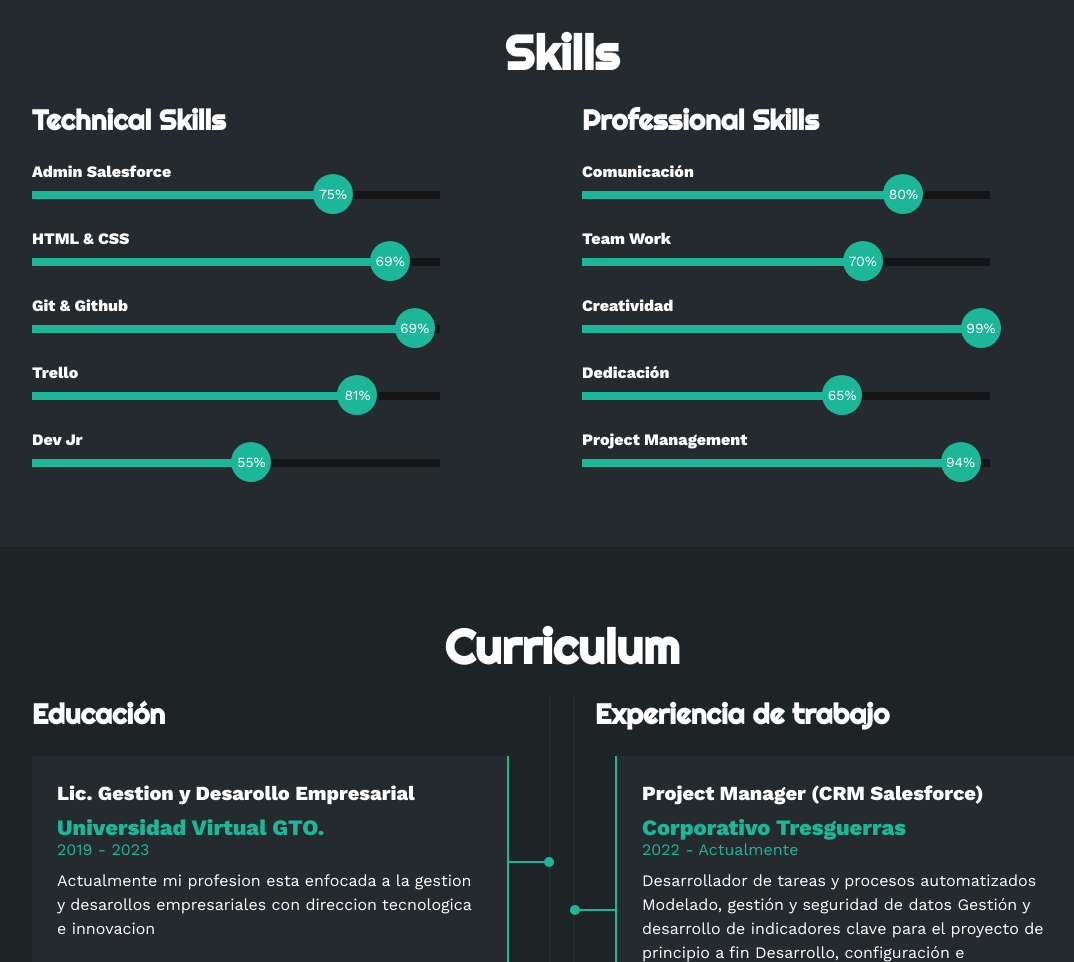
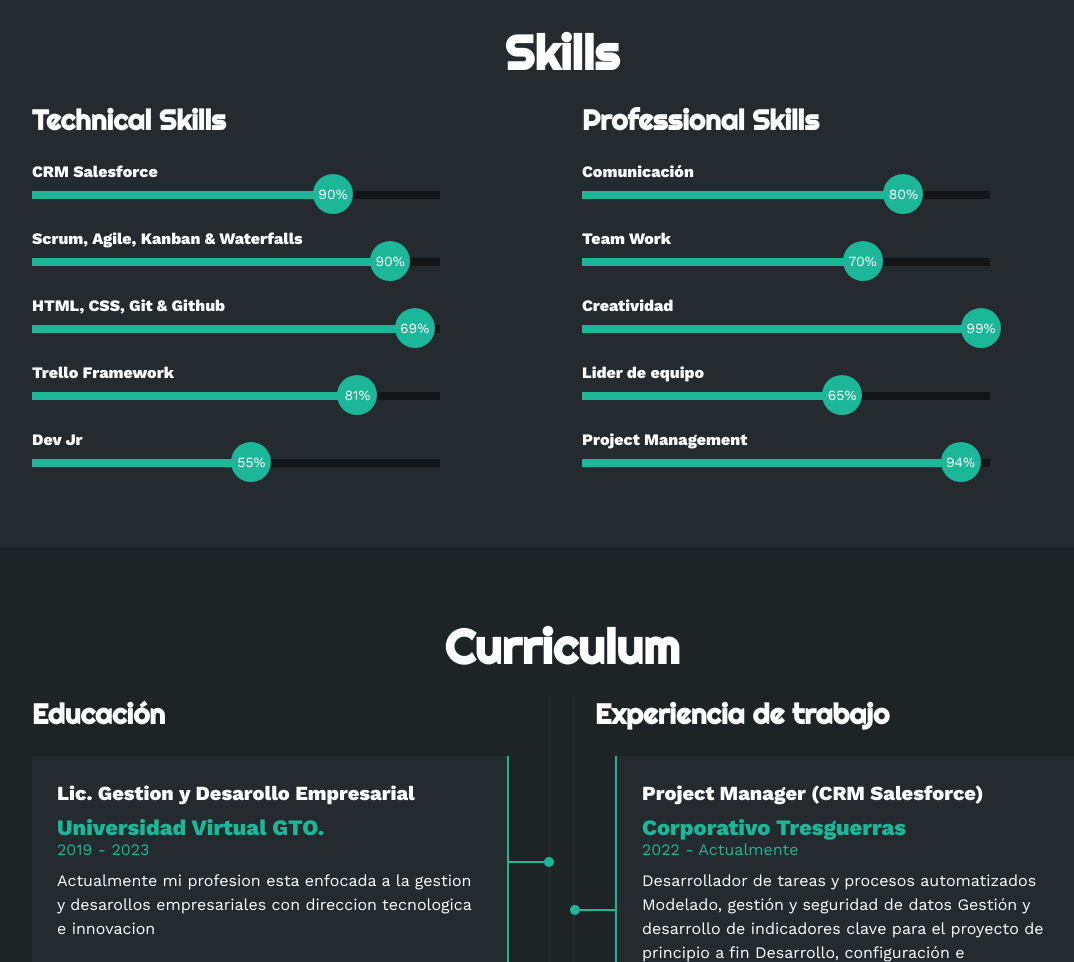
Before and after one commit to GenaroSegu/CV, a plain HTML site: page index.html in a window 1280 px wide. Shown: the part 1527-2489 px from the top of the page, without its empty margins (78-1152 px from the left). Drawn offline with nearby package versions, Linux system fonts and the light colour scheme; files whose address does not match are found by name.

Commit message:
Update index.html

```diff
--- a/index.html
+++ b/index.html
@@ -142,15 +142,23 @@
                 <div class="col">
                     <h3>Technical Skills</h3>
                     <div class="skill">
-                        <span>Admin Salesforce</span>
+                        <span>CRM Salesforce</span>
                         <div class="barra-skill">
                             <div class="progreso">
-                                <span>75%</span>
+                                <span>90%</span>
                             </div>
                         </div>
                     </div>
                     <div class="skill">
-                        <span>HTML & CSS</span>
+                        <span>Scrum, Agile, Kanban & Waterfalls</span>
+                        <div class="barra-skill">
+                            <div class="progreso">
+                                <span>90%</span>
+                            </div>
+                        </div>
+                    </div>
+                    <div class="skill">
+                        <span>HTML, CSS, Git & Github</span>
                         <div class="barra-skill">
                             <div class="progreso">
                                 <span>69%</span>
@@ -158,15 +166,7 @@
                         </div>
                     </div>
                     <div class="skill">
-                        <span>Git & Github</span>
-                        <div class="barra-skill">
-                            <div class="progreso">
-                                <span>69%</span>
-                            </div>
-                        </div>
-                    </div>
-                    <div class="skill">
-                        <span>Trello</span>
+                        <span>Trello Framework</span>
                         <div class="barra-skill">
                             <div class="progreso">
                                 <span>81%</span>
@@ -210,7 +210,7 @@
                         </div>
                     </div>
                     <div class="skill">
-                        <span>Dedicación</span>
+                        <span>Lider de equipo</span>
                         <div class="barra-skill">
                             <div class="progreso">
                                 <span>65%</span>
```
